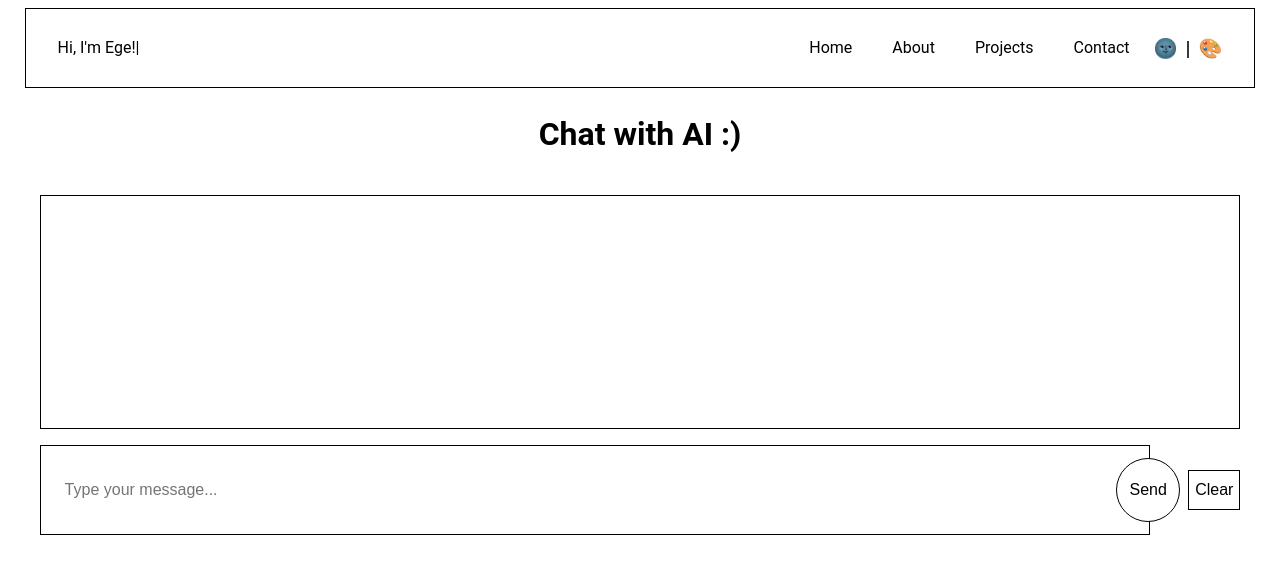
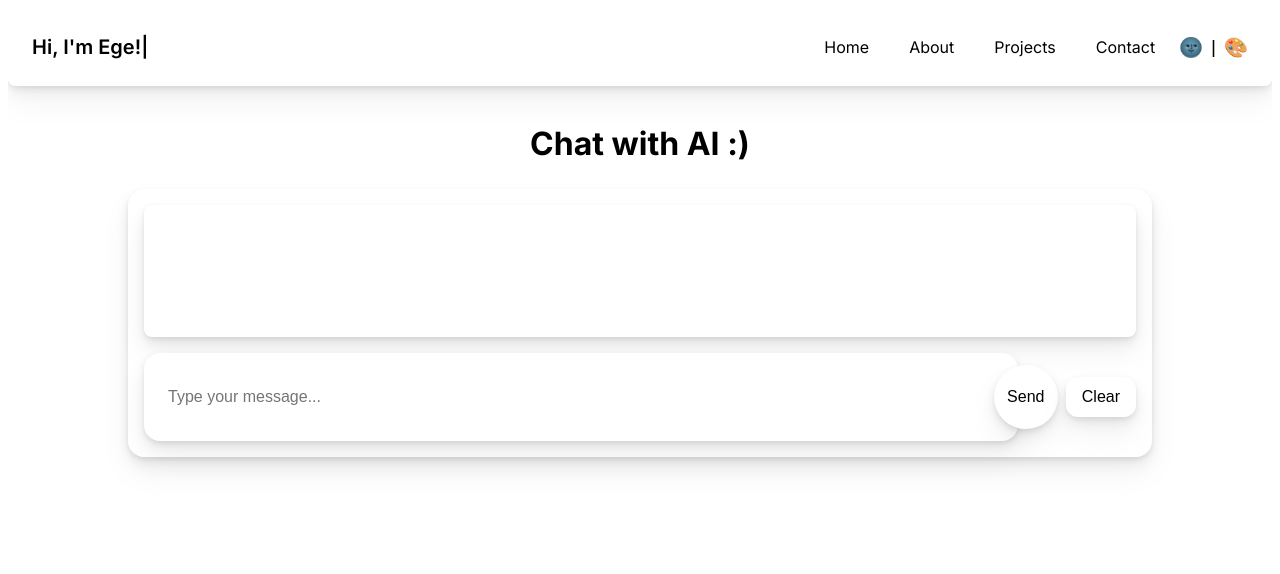
Before and after one commit to egegl/portfolio, a Next.js app: page /chat in a window 1280 px wide. Shown: the top 574 px of the page. Built offline with nearby package versions, Linux system fonts and the light colour scheme.

Commit message:
modern look

```diff
--- a/app/globals.css
+++ b/app/globals.css
@@ -3,6 +3,11 @@
 :root {
   --background: #ffffff;
   --foreground: #171717;
+  --shadow-effect:
+    0 2px 4px rgba(0, 0, 0, 0.05),
+    0 4px 8px rgba(0, 0, 0, 0.05),
+    0 8px 16px rgba(0, 0, 0, 0.05),
+    0 16px 32px rgba(0, 0, 0, 0.05);
 }
 
 @theme inline {
@@ -17,9 +22,36 @@
   }
 }
 
+html, body {
+  max-width: 100vw;
+  overflow-x: hidden;
+}
+
 body {
   background: var(--background);
   color: var(--foreground);
-  font-family: Roboto, sans-serif;
+  font-family: var(--font-inter), system-ui, -apple-system, BlinkMacSystemFont, 'Segoe UI', Roboto, Oxygen, Ubuntu, Cantarell, 'Open Sans', 'Helvetica Neue', sans-serif;
   line-height: 1.5;
+  -webkit-font-smoothing: antialiased;
+  -moz-osx-font-smoothing: grayscale;
 }
+
+.navbar {
+  z-index: 1000;
+  background: rgba(255, 255, 255, 0.8);
+  backdrop-filter: blur(10px);
+  box-shadow: var(--shadow-effect);
+  outline: none;
+  border: none;
+}
+
+.section {
+  padding: 2rem;
+  margin: 1rem 0;
+  background: white;
+  border-radius: 1rem;
+  box-shadow: var(--shadow-effect);
+  transition: all 0.3s ease;
+  outline: none;
+  border: none;
+}
--- a/app/layout.tsx
+++ b/app/layout.tsx
@@ -1,10 +1,11 @@
 import type { Metadata } from "next";
-import { EB_Garamond } from "next/font/google";
+import { Inter } from "next/font/google";
 import "./globals.css";
 
-const ebGaramond = EB_Garamond({
+const inter = Inter({
     subsets: ["latin"],
-    variable: "--font-eb-garamond",
+    display: "swap",
+    variable: "--font-inter",
 });
 
 export const metadata: Metadata = {
@@ -23,7 +24,7 @@ export default function RootLayout({
                 {/* Ensure proper mobile scaling */}
                 <meta name="viewport" content="width=device-width, initial-scale=1" />
             </head>
-            <body className={`${ebGaramond.variable}`}>
+            <body className={`${inter.variable}`}>
                 {children}
             </body>
         </html>
--- a/components/ChatBox.css
+++ b/components/ChatBox.css
@@ -2,28 +2,39 @@
   width: 100%;
   padding: 1rem 1.5rem;
   font-size: 1rem;
-  border: 1px solid var(--foreground);
+  border: none;
   height: 3.5rem;
   background: var(--background);
   color: var(--foreground);
   opacity: 1;
   -webkit-appearance: none;
   appearance: none;
+  border-radius: 1rem;
+  box-shadow: var(--shadow-effect);
+  transition: all 0.3s ease;
+}
+
+.chat-input:focus {
+  outline: none;
+  box-shadow: var(--shadow-effect);
 }
 
 .chat-input:disabled {
-  opacity: 1;
   cursor: not-allowed;
   background: var(--background);
   color: var(--foreground);
 }
 
 .chat-button {
-  font-size: 1rem;
-  border: 1px solid var(--foreground);
-  background: var(--background);
-  color: var(--foreground);
-  height: 2rem;
+    font-size: 1rem;
+    border: none;
+    background: var(--background);
+    color: var(--foreground);
+   cursor: pointer;
+    height: 2rem;
+    border-radius: 0.75rem;
+    box-shadow: var(--shadow-effect);
+    transition: all 0.3s ease;
 }
 
 .chat-button.send {
@@ -37,64 +48,100 @@
 }
 
 .chat-button:hover {
-  background: var(--foreground);
-  color: var(--background);
+  transform: translateY(-2px);
+  box-shadow:
+    0 4px 8px rgba(0, 0, 0, 0.1),
+    0 8px 16px rgba(0, 0, 0, 0.1);
+}
+
+.chat-button:active {
+  transform: translateY(0);
 }
 
 .chat-button:disabled {
-  opacity: 0.7;
   cursor: not-allowed;
+  transform: none;
 }
 
 .chat-button.clear {
   height: 2.5rem;
   margin-top: 0.75rem;
+  padding: 0 1rem;
 }
 
 .chat-container {
-  min-height: 200px;
-  max-height: 80vh;
+  flex: 1;
   overflow-y: auto;
-  margin-bottom: 1rem;
   padding: 1rem;
-  border: 1px solid var(--foreground);
-  -webkit-overflow-scrolling: touch;
+  display: flex;
+  flex-direction: column;
+  gap: 1rem;
+  max-height: 60vh;
+  min-height: 100px;
+  border-radius: 0.5rem;
+  background: var(--background);
+  box-shadow: var(--shadow-effect);
 }
 
 .chat-message-container {
   display: flex;
   flex-direction: column;
-  gap: 0.5rem;
+  gap: 1rem;
 }
 
 .chat-message {
-  border: 1px solid var(--foreground);
-  padding: 0.25rem 0.5rem 0.25rem;
+  border: none;
+  padding: 0.5rem 1rem;
   background: var(--background);
   color: var(--foreground);
   max-width: 80%;
   word-break: break-word;
+  border-radius: 1.5rem;
+  box-shadow: var(--shadow-effect);
+  transition: all 0.3s ease;
 }
 
 .chat-message.user {
   align-self: flex-end;
+  border-bottom-right-radius: 0.5rem;
 }
 
 .chat-message.assistant {
   align-self: flex-start;
+  border-bottom-left-radius: 0.5rem;
 }
 
 .chat-wrapper {
   width: 100%;
-  max-width: 95%;
+  max-width: 90vw;
   margin: 0 auto;
-  padding: 1rem;
+  display: flex;
+  flex-direction: column;
+  gap: 1rem;
+  box-shadow: var(--shadow-effect);
+  border-radius: 1rem;
+  background: white;
+  padding: 1rem 0.5rem;
+  box-sizing: border-box;
+}
+
+@media (min-width: 640px) {
+  .chat-wrapper {
+    padding: 1rem;
+    max-width: 85vw;
+  }
+}
+
+@media (min-width: 1024px) {
+  .chat-wrapper {
+    max-width: 80vw;
+  }
 }
 
 .chat-input-container {
   display: flex;
   align-items: center;
-  gap: 1rem;
+  gap: 1.5rem;
   width: 100%;
   flex-wrap: wrap;
 }
--- a/components/ChatBox.tsx
+++ b/components/ChatBox.tsx
@@ -140,6 +140,7 @@ export default function ChatBox() {
   const handleClear = () => {
     setMessages([]);
     setInput('');
+    setIsLoading(false); // Ensure loading state is reset
     isThinking.current = false;
     // Clear persisted messages
     if (typeof window !== 'undefined') {
--- a/components/Navbar.css
+++ b/components/Navbar.css
@@ -1,11 +1,14 @@
 .navbar {
-    width: 96vw;
-    margin: 0 auto;
-    padding: 0.2rem 0;
+    width: 100%;
+    max-width: 1400px;
+    margin: 0 auto 0.75rem auto;
+    padding: 0.2rem 0.5rem;
     display: flex;
     justify-content: space-between;
     align-items: center;
-    border: 1px solid var(--foreground);
+    border-radius: 8px;
+    box-shadow: var(--shadow-effect);
+    box-sizing: border-box;
 }
 
 .navbar > div {
@@ -13,13 +16,15 @@
     display: flex;
     justify-content: space-between;
     align-items: center;
-    padding: 0 2rem;
+    padding: 0 1rem;
 }
 
 .logo {
     display: flex;
     align-items: center;
     gap: 12px;
+    font-size: 1.25rem;
+    font-weight: 600;
 }
 
 .navbar-title {
--- a/components/PhotoOfTheDay.tsx
+++ b/components/PhotoOfTheDay.tsx
@@ -119,6 +119,7 @@ export default function PhotoOfTheDay() {
 
   return (
     <div className="photo-container" ref={containerRef}>
+      <div className="photo-content">
         <div
           className="photo-wrapper"
           style={{
@@ -129,6 +130,7 @@ export default function PhotoOfTheDay() {
           {loading ? (
             <div className="photo-loading">Loading photo...</div>
           ) : photoUrl ? (
+            <div className="photo-container-inner">
               <img
                 ref={imageRef}
                 src={photoUrl}
@@ -136,9 +138,11 @@ export default function PhotoOfTheDay() {
                 className="photo-image"
                 style={{ opacity: loading ? 0 : 1 }}
               />
+            </div>
           ) : (
             <div className="photo-error">No photo available</div>
           )}
+        </div>
       </div>
       {photoUrl && (
         <button
```
Also changed, not shown: app/page.css (+18 -14 lines), components/Footer.css (+5 -3 lines), components/PhotoOfTheDay.css (+33 -14 lines). Lines whose indentation alone changed are shown as unchanged.
